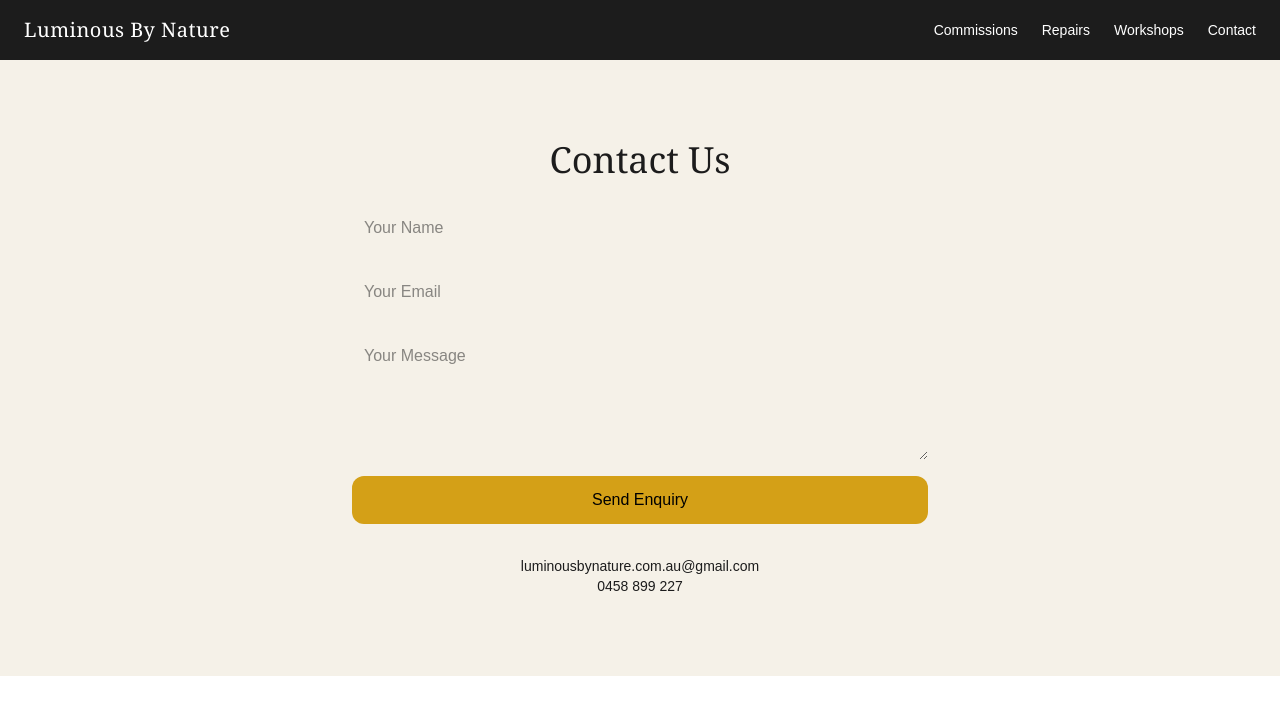
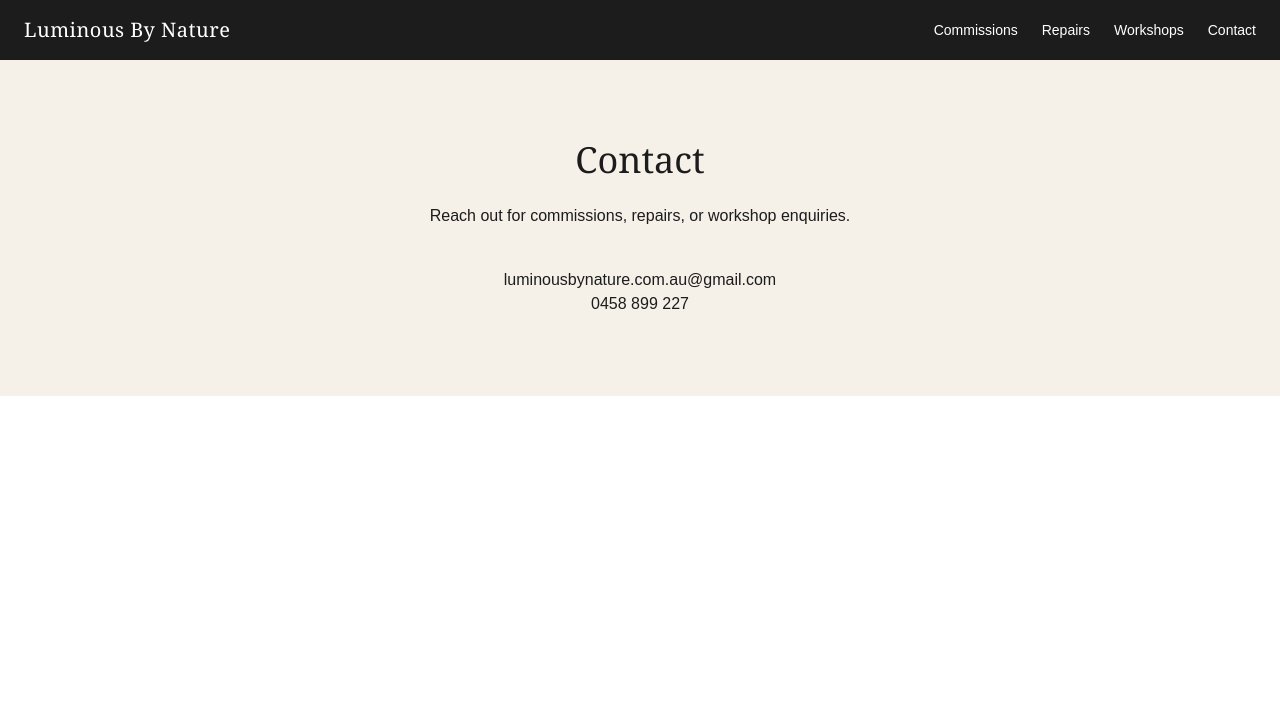
Before and after one commit to paul1978-legend/luminous-by-nature, a Next.js app: page /Contact in a window 1280 px wide. Shown: the top 714 px of the page. Built offline with nearby package versions, Linux system fonts and the light colour scheme.

Commit message:
routes working + widgets + adsense

```diff
--- a/app/Contact/page.tsx
+++ b/app/Contact/page.tsx
@@ -1,28 +1,15 @@
 export default function Contact() {
   return (
-    <main className="bg-[#F5F1E8] text-[#1C1C1C] px-6 py-20">
+    <main className="bg-[#F5F1E8] text-[#1C1C1C] px-6 py-20 text-center">
 
-      <div className="max-w-xl mx-auto text-center">
-        <h1 className="text-4xl font-serif mb-6">Contact Us</h1>
+      <h1 className="text-4xl font-serif mb-6">Contact</h1>
 
-        <form action="https://formspree.io/f/YOUR_ID" method="POST" className="flex flex-col gap-4">
+      <p className="mb-10">
+        Reach out for commissions, repairs, or workshop enquiries.
+      </p>
 
-          <input type="text" name="name" placeholder="Your Name" className="p-3 rounded-xl" required />
-          <input type="email" name="email" placeholder="Your Email" className="p-3 rounded-xl" required />
-          <textarea name="message" placeholder="Your Message" className="p-3 rounded-xl h-32" required />
-
-          <button className="bg-[#D4A017] py-3 rounded-xl text-black">
-            Send Enquiry
-          </button>
-
-        </form>
-
-        <div className="mt-8 text-sm">
-          <p>luminousbynature.com.au@gmail.com</p>
-          <p>0458 899 227</p>
-        </div>
-
-      </div>
+      <p>luminousbynature.com.au@gmail.com</p>
+      <p>0458 899 227</p>
 
     </main>
   );
--- a/app/Workshops/page.tsx
+++ b/app/Workshops/page.tsx
@@ -12,7 +12,7 @@ export default function Workshops() {
 
       <div className="max-w-5xl mx-auto">
         <iframe
-          src="https://classbento.com.au/9qcw2228p4au-widget?wtn=9qcw2228p4au&is_preview=1"
+          src="https://classbento.com.au/9qcw2228p4au-date-widget?wtn=9qcw2228p4au&is_preview=1"
           style={{ width: "100%", height: "1400px", border: "none" }}
         />
       </div>
--- a/app/layout.tsx
+++ b/app/layout.tsx
@@ -30,16 +30,17 @@ export default function RootLayout({
       className={`${geistSans.variable} ${geistMono.variable} h-full antialiased`}
     >
       <body className="min-h-full flex flex-col">
-        {/* Google AdSense */}
+
+        {/* ✅ AdSense (correct placement) */}
         <Script
-          async
-          src="https://pagead2.googlesyndication.com/pagead/js/adsbygoogle.js?client=ca-pub-XXXXXXXX"
+          src="https://pagead2.googlesyndication.com/pagead/js/adsbygoogle.js?client=ca-pub-4964811819591438"
+          strategy="afterInteractive"
           crossOrigin="anonymous"
-          strategy="afterInteractive"
         />
 
         <Navbar />
         {children}
+
       </body>
     </html>
   );
```
